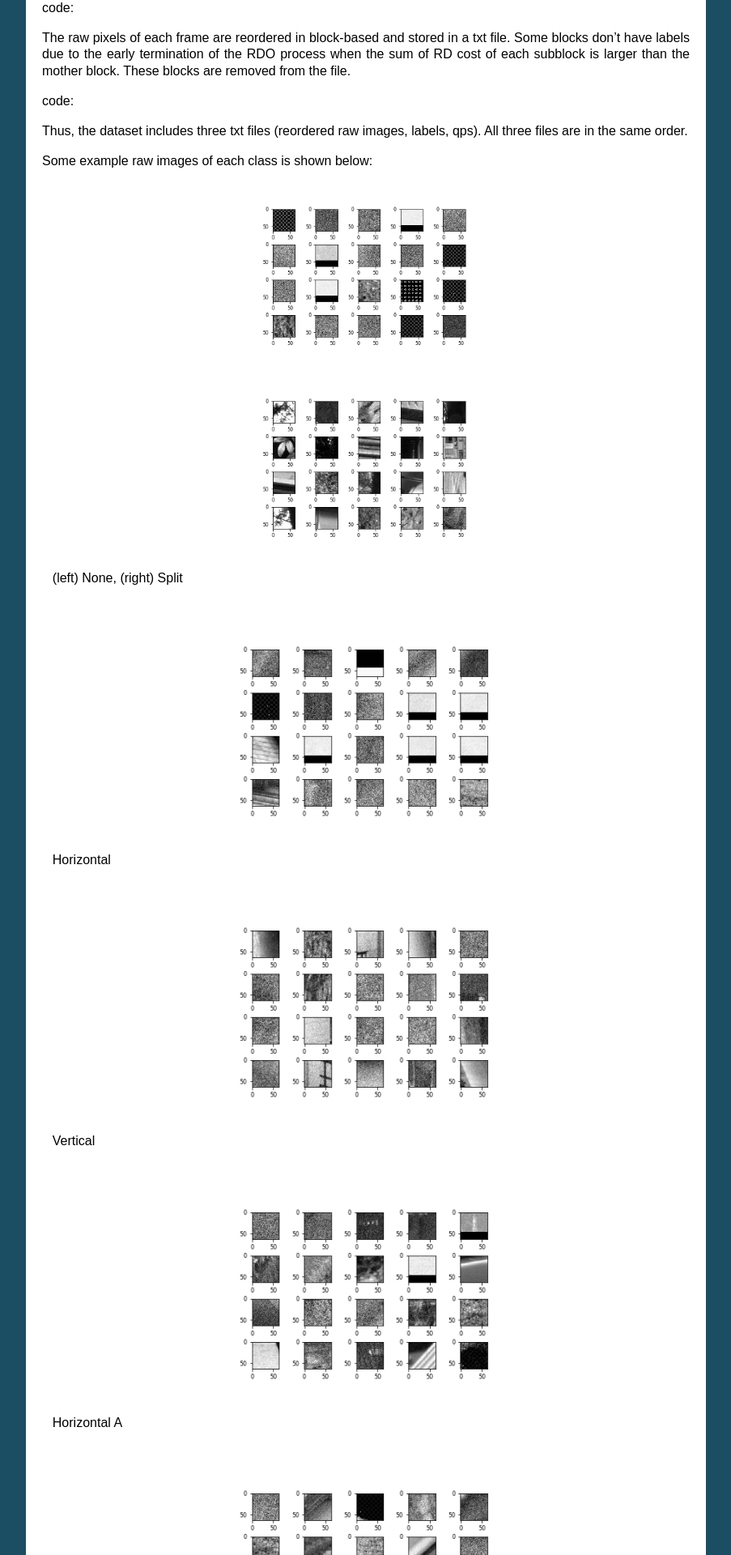
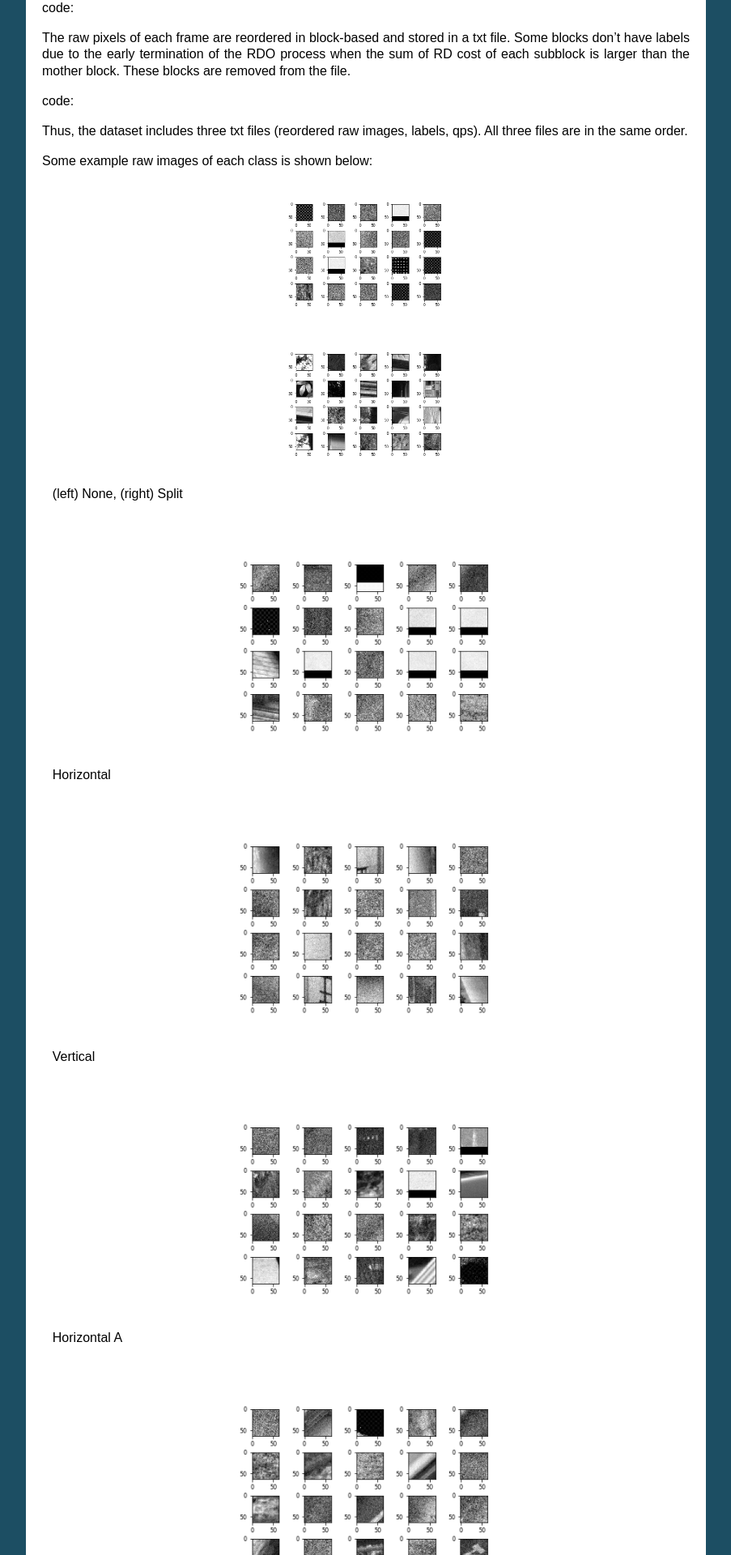
Before and after one commit to epadam/CNN-AV1-intra-encoder, a Sphinx documentation site: the page built from source/training.rst, in a window 1280 px wide. Shown: the part 948-2868 px from the top of the page at 81% size, without its empty margins (198-1101 px from the left). Built offline with Sphinx 7.4.7, drawn with Linux system fonts in a browser that asks for light colours.

Commit message:
Update training.rst

```diff
--- a/source/training.rst
+++ b/source/training.rst
@@ -57,9 +57,9 @@ Thus, the dataset includes three txt files (reordered raw images, labels, qps).
 Some example raw images of each class is shown below:
 
 .. figure:: img/partition0.png
-   :width: 40%
+   :width: 30%
 .. figure:: img/partition3.png
-   :width: 40%
+   :width: 30%
 
    (left) None, (right) Split
 
```
